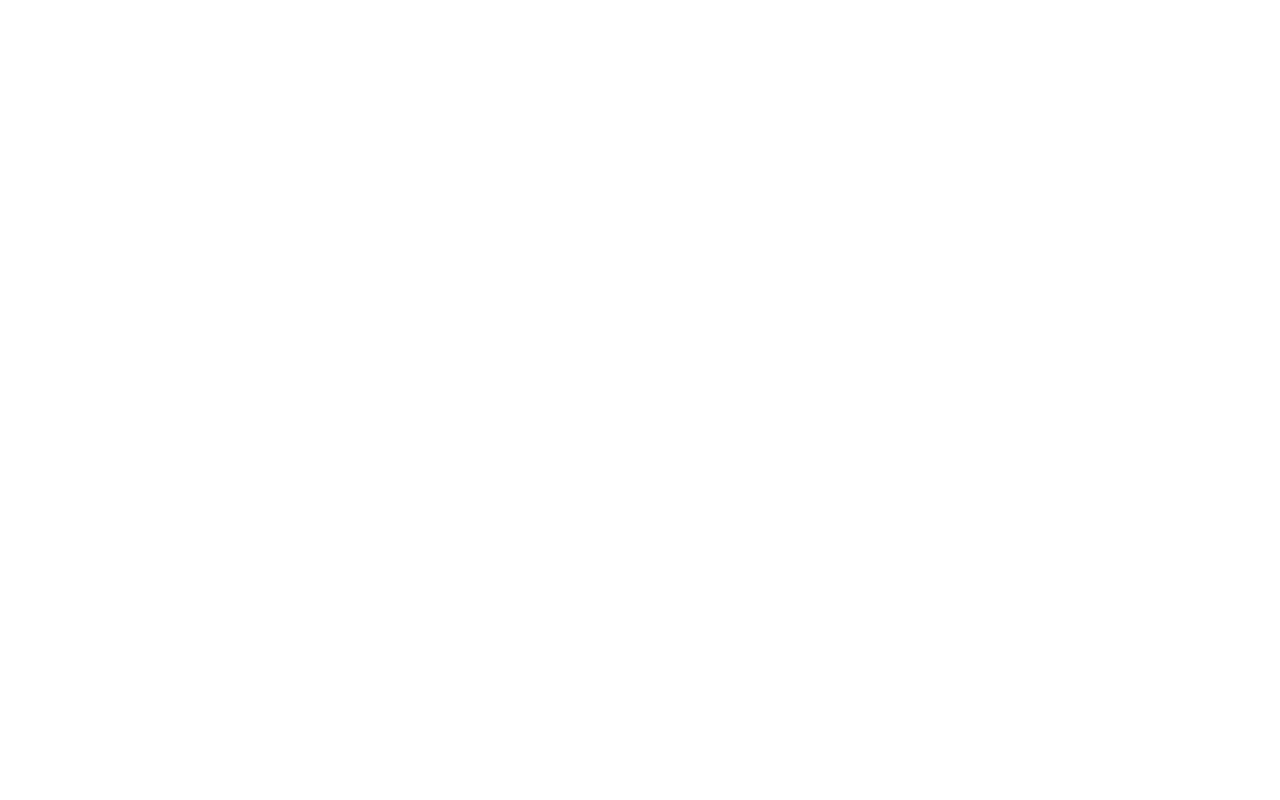
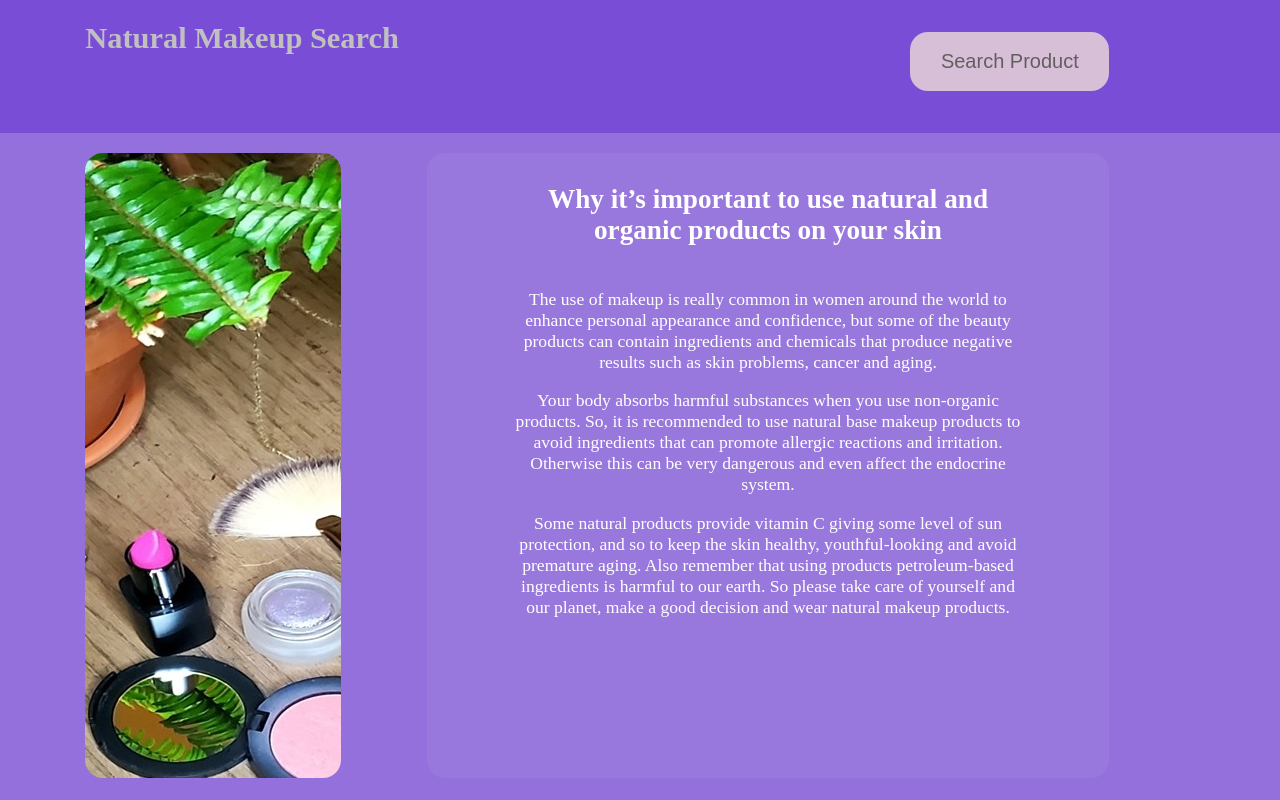
Before and after one commit to Susana-Gutierrez/ajax-project, a website: page index.html in a window 1280 px wide. Drawn offline with Linux system fonts and the light colour scheme.

Commit message:
Completed user-can-see-importance-of-quality-makeup.

```diff
--- a/css/layout.css
+++ b/css/layout.css
@@ -0,0 +1,12 @@
+
+.container {
+  display: flex;
+}
+
+.column-one-third {
+  flex-basis: calc(100% / 3);
+}
+
+.column-two-third {
+  flex-basis: calc(100% * 2 / 3);
+}
--- a/css/styles.css
+++ b/css/styles.css
@@ -0,0 +1,95 @@
+
+body {
+  background-color: #9370db;
+}
+
+h1 {
+  color: #c0c0c0;
+  font-size: 1.2rem;
+  margin-left: 20%;
+  margin-top: 15%;
+}
+
+h2 {
+  color: #fff;
+  font-size: 0.9rem;
+  padding-bottom: 20px;
+}
+
+p {
+  color: #fff;
+  font-size: 0.73rem;
+}
+
+.title {
+  height: 133px;
+  background-color: #7a4dd7;
+}
+
+.picture {
+  margin-top: 20px;
+  margin-left: 20%;
+  width: 60%;
+  height: 625px;
+  padding-top: 153px;
+  background-image: url("../images/makeup.JPG");
+  border-radius: 18px;
+}
+
+.search-button {
+  width: 105px;
+  height: 37px;
+  border-radius: 18px;
+  color: #635f5f;
+  background-color: #d8bfd8;
+  font-size: 10px;
+  border-style: none;
+  cursor: pointer;
+  margin-top: 10%;
+}
+
+.button {
+  padding-top: 12px;
+  text-align: end;
+  margin-right: 20%;
+}
+
+.text {
+  margin-top: 20px;
+  padding-top: 1%;
+  padding-left: 10%;
+  padding-right: 10%;
+  text-align: center;
+  width: 80%;
+  height: 625px;
+  background: rgba(255, 255, 255, 0.06);
+  border-radius: 18px;
+}
+
+@media screen and (min-width: 765px) {
+  h1 {
+    margin-top: 5%;
+    font-size: 1.9rem;
+  }
+
+  h2 {
+    font-size: 1.7rem;
+  }
+
+  p {
+    font-size: 0.9rem;
+  }
+
+  .search-button {
+    margin-top: 3%;
+    width: 199px;
+    height: 59px;
+    font-size: 20px;
+  }
+}
+
+@media screen and (min-width: 1024px) {
+  p {
+    font-size: 1.1rem;
+  }
+}
--- a/index.html
+++ b/index.html
@@ -14,6 +14,57 @@
   </header>
   <main>
   </main>
+
+  <div class="container title">
+      <div class="column-one-third">
+        <h1><span class="natural-makeup-text">Natural Makeup Search</span></h1>
+      </div>
+
+      <div class="column-two-third">
+        <div class="button">
+          <button class="search-button">Search Product</button>
+        </div>
+        </div>
+
+      </div>
+
+  <div class="container">
+    <div class="column-one-third">
+      <div class="picture">
+
+      </div>
+    </div>
+
+    <div class="column-two-third">
+        <div class="text">
+          <h2>Why it’s important to use natural and organic products on your skin</h2>
+
+          <p>
+            The use of makeup is really common in women around the world to enhance personal appearance and confidence, but some
+            of
+            the beauty products can contain ingredients and chemicals that produce negative results such as skin problems,
+            cancer
+            and aging.
+          </p>
+          <p>
+            Your body absorbs harmful substances when you use non-organic products. So, it is recommended to use natural base
+            makeup
+            products to avoid ingredients that can promote allergic reactions and irritation. Otherwise this can be very
+            dangerous
+            and even affect the endocrine system.
+          </p>
+          <p>
+            Some natural products provide vitamin C giving some level of sun protection, and so to keep the skin healthy,
+            youthful-looking and avoid premature aging. Also remember that using products petroleum-based ingredients is harmful
+            to
+            our earth. So please take care of yourself and our planet, make a good decision and wear natural makeup products.
+          </p>
+        </div>
+    </div>
+
+
+  </div>
+
   <script src="js/data.js"></script>
   <script src="js/main.js"></script>
 </body>
```
Also changed, not shown: images/makeup.JPG (added).
